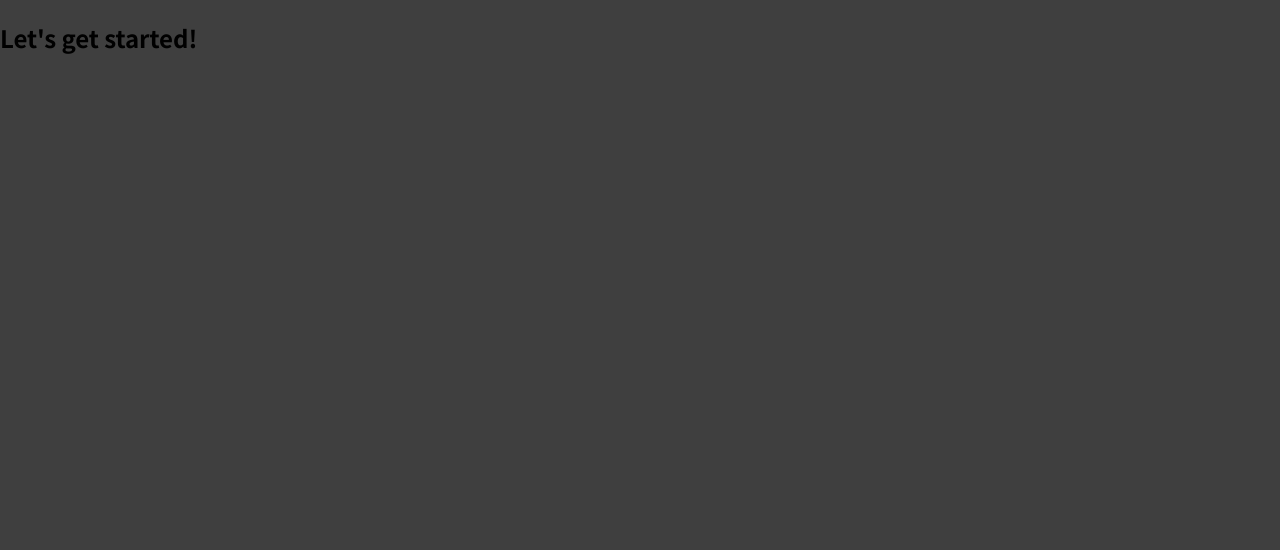
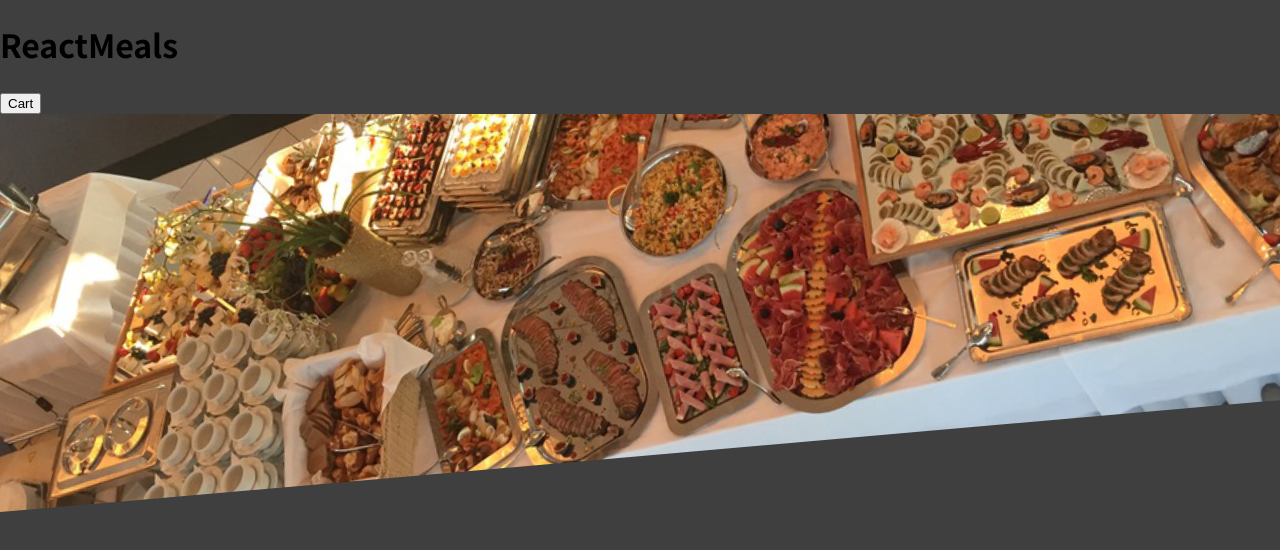
Before and after one commit to pashkovichma/food-Oder-App-React, a React (Create React App) app: page / in a window 1280 px wide. Shown: the top 550 px of the page. Built offline with nearby package versions, Linux system fonts and the light colour scheme.

Commit message:
header added

```diff
--- a/src/App.js
+++ b/src/App.js
@@ -1,8 +1,11 @@
+import { Fragment } from "react";
+import Header from "./components/Layout/Header";
+
 function App() {
   return (
-    <div>
-      <h2>Let's get started!</h2>
-    </div>
+    <Fragment>
+      <Header />
+    </Fragment>
   );
 }
 
--- /dev/null
+++ b/src/components/Layout/Header.js
@@ -0,0 +1,20 @@
+import { Fragment } from "react";
+
+import mealsImage from '../../assets/meals.jpg';
+import classes from './Header.module.css';
+
+const Header = props => {
+  return (
+    <Fragment>
+      <header>
+        <h1>ReactMeals</h1>
+        <button>Cart</button>
+      </header>
+      <div className={classes['main-image']}>
+        <img src={mealsImage} alt='A table of food' />
+      </div>
+    </Fragment>
+  )
+};
+
+export default Header;
--- /dev/null
+++ b/src/components/Layout/Header.module.css
@@ -0,0 +1,29 @@
+.header {
+  position: fixed;
+  top: 0;
+  left: 0;
+  width: 100%;
+  height: 5rem;
+  background-color: #8a2b06;
+  color: white;
+  display: flex;
+  justify-content: space-between;
+  align-items: center;
+  padding: 0 10%;
+  box-shadow: 0 2px 8px rgba(0, 0, 0, 0.25);
+  z-index: 10;
+}
+
+.main-image {
+  width: 100%;
+  height: 25rem;
+  z-index: 0;
+  overflow: hidden;
+}
+
+.main-image img {
+  width: 110%;
+  height: 100%;
+  object-fit: cover;
+  transform: rotateZ(-5deg) translateY(-4rem) translateX(-1rem);
+}
```
Also changed, not shown: src/assets/meals.jpg (added).
